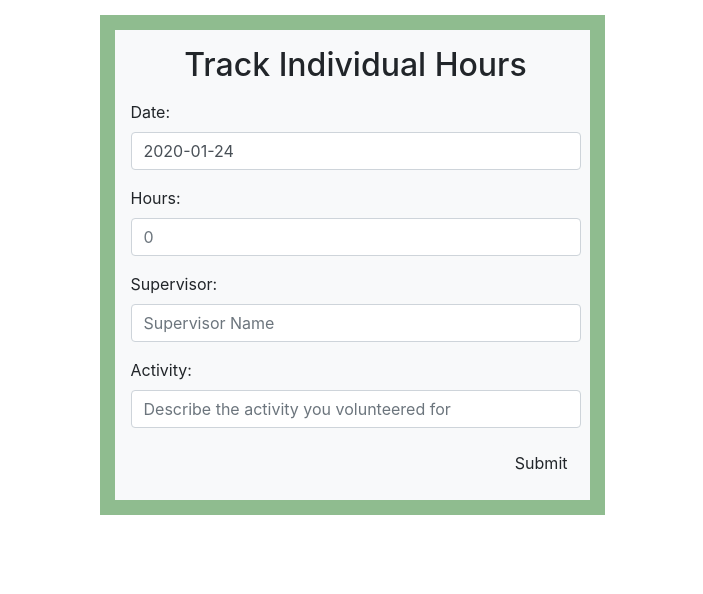
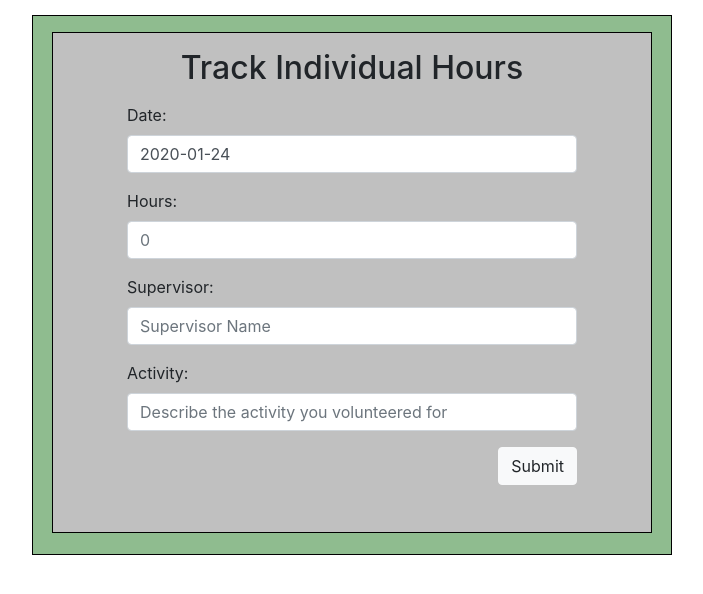
Before and after one commit to hack4impact-calpoly/slobg-track, a Django app: page /ind_add/ in a window 1280 px wide. Shown: the part 56-650 px from the top of the page, without its empty margins (288-991 px from the left). Run offline with Django 3.2, Linux system fonts and the light colour scheme; some libraries are stand-ins or nearby versions.

Commit message:
Moved styling into css file

```diff
--- /dev/null
+++ b/backend/slobg_proj/slobg_app/static/css/ind_vol_form.css
@@ -0,0 +1,35 @@
+
+.form-bg{
+    width: 99%;
+    height: 99%;
+    margin: auto;
+    border: 0.5px solid black;
+    background-color: #C0C0C0;
+}
+
+.green-border{
+    position:relative;
+    width: 50%;
+    height: 540px;
+    margin: auto;
+    border: 0.5px solid black;
+    background-color: darkseagreen;
+    top: 15px
+}
+
+.form-box{
+    width: 100%;
+}
+
+.ind-form{
+    width: 450px;
+    margin: auto;
+}
+
+.submit-btn{
+    float: right;
+}
+
+.form-head{
+    text-align: center;
+}
--- a/backend/slobg_proj/slobg_app/templates/slobg_app/ind_add_hours.html
+++ b/backend/slobg_proj/slobg_app/templates/slobg_app/ind_add_hours.html
@@ -1,43 +1,45 @@
 {% extends "slobg_app/base.html" %}
 {% load static %}
 {% block pageContent %}
-
-
-        <div class="p-3 mb-2 bg-light" style="position:relative; width: 505px; height: 500px; margin:auto; border: 15px solid darkseagreen; top: 15px">
-                <form method="POST" style="width: 450px; margin: auto;"> {% csrf_token %}
+<link rel="stylesheet" href="{% static 'css/ind_vol_form.css' %}">
+<div class="p-3 mb-2 green-border">
+    <div class="p-3 mb-2 form-bg" >
+        <form method="POST" class="ind-form"> {% csrf_token %}
             <div class="form-group">
-                        <h2 style="text-align: center;">Track Individual Hours</h2>
+                <h2 class="form-head">Track Individual Hours</h2>
             </div>
 
-                    <div class="form-group">
+            <div class="form-group form-box">
                 <label for="id_date">Date:</label>
                 {{ form.date }}
             </div>
 
-                        <div class="form-group">
+            <div class="form-group form-box">
                 <label for="id_hours">Hours:</label>
                 {{ form.hours }}
             </div>
 
-                <div class="form-group">
+            <div class="form-group form-box">
                 <label for="id_supervisor">Supervisor:</label>
                 {{ form.supervisor }}
             </div>
 
-                <div class="form-group">
+            <div class="form-group form-box">
                 <label for="id_activity">Activity:</label>
                 {{ form.activity }}
             </div>
 
             <div class="form-group">
-                    <button type="button" class="btn btn-light btn-small" style="float: right">Submit</button>
+                <button type="button" class="btn btn-light btn-small submit-btn">Submit</button>
             </div>
 
         </form>
+    </div>
 </div>
 
 
 
 
 
+
 {% endblock pageContent%}
```
Lines whose indentation alone changed are shown as unchanged.
